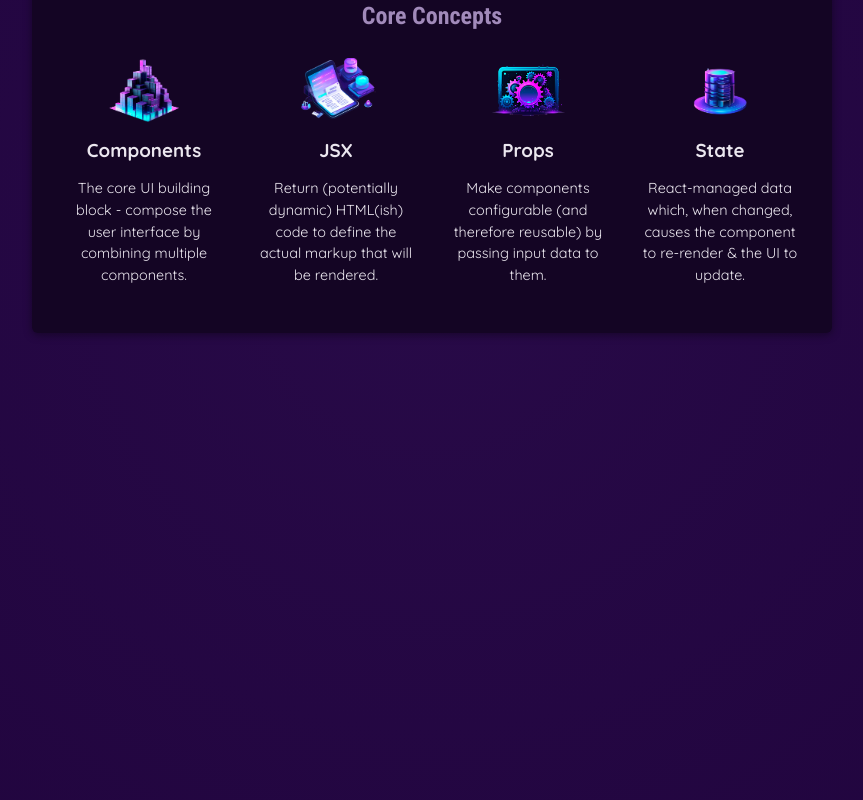
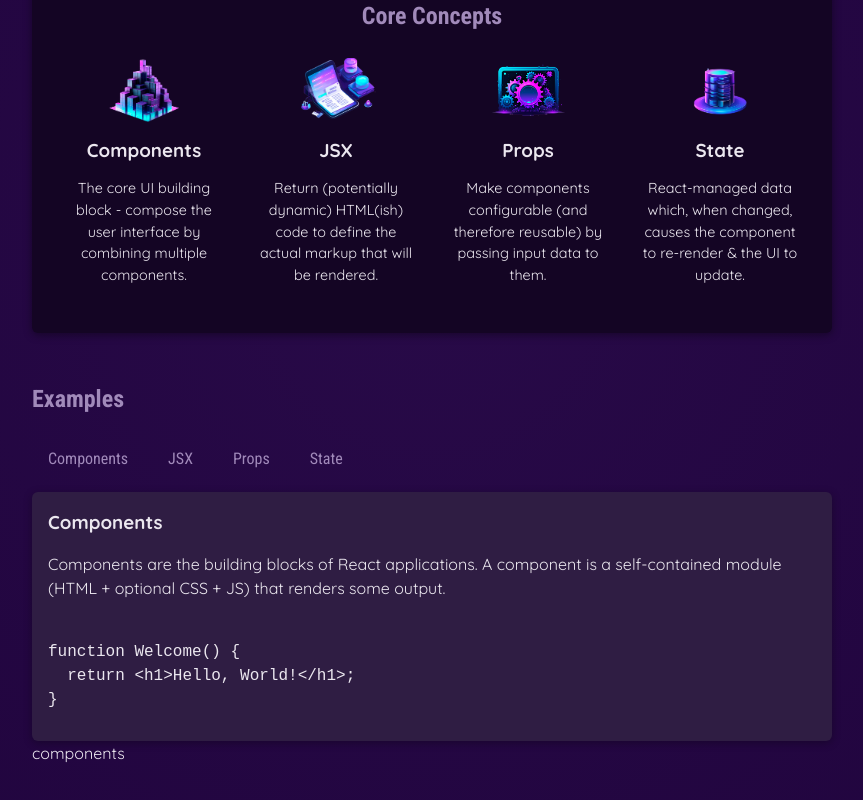
Before and after one commit to lokesh-kumar-m/React-coding, a React (Vite) app: page / in a window 1280 px wide. Shown: the part 366-1166 px from the top of the page, without its empty margins (208-1071 px from the left). Built offline with nearby package versions, Linux system fonts and the light colour scheme.

Commit message:
state and events

```diff
--- a/data.js
+++ b/data.js
@@ -29,3 +29,54 @@
       'React-managed data which, when changed, causes the component to re-render & the UI to update.',
   },
 ];
+
+export const EXAMPLES = {
+  components: {
+    title: 'Components',
+    description:
+      'Components are the building blocks of React applications. A component is a self-contained module (HTML + optional CSS + JS) that renders some output.',
+    code: `
+function Welcome() {
+  return <h1>Hello, World!</h1>;
+}`,
+  },
+  jsx: {
+    title: 'JSX',
+    description:
+      'JSX is a syntax extension to JavaScript. It is similar to a template language, but it has full power of JavaScript (e.g., it may output dynamic content).',
+    code: `
+<div>
+  <h1>Welcome {userName}</h1>
+  <p>Time to learn React!</p>
+</div>`,
+  },
+  props: {
+    title: 'Props',
+    description:
+      'Components accept arbitrary inputs called props. They are like function arguments.',
+    code: `
+function Welcome(props) {
+  return <h1>Hello, {props.name}</h1>;
+}`,
+  },
+  state: {
+    title: 'State',
+    description:
+      'State allows React components to change their output over time in response to user actions, network responses, and anything else.',
+    code: `
+function Counter() {
+  const [isVisible, setIsVisible] = useState(false);
+
+  function handleClick() {
+    setIsVisible(true);
+  }
+
+  return (
+    <div>
+      <button onClick={handleClick}>Show Details</button>
+      {isVisible && <p>Amazing details!</p>}
+    </div>
+  );
+}`,
+  },
+};
--- a/src/App.jsx
+++ b/src/App.jsx
@@ -1,9 +1,17 @@
-import React from "react";
+import React,{useState} from "react";
 import Header from "./components/header";
 import Cards from "./components/cards";
 import { CORE_CONCEPTS } from "../data";
+import { EXAMPLES } from "../data";
+import TabButton from "./components/tabButton";
+
 
 function App() {
+  const [tabContent,setContent]=useState('components')
+
+  function handleClick(element){
+    setContent(element)
+  }
   return (
     <div>
       <Header />
@@ -17,6 +25,25 @@
             <Cards {...CORE_CONCEPTS[3]}/>
           </ul>
         </section>
+        <section id="examples">
+          <h2>Examples</h2>
+          <menu>
+            <TabButton clickEvent={()=>handleClick("components")}>Components</TabButton>
+            <TabButton clickEvent={()=>handleClick("jsx")}>JSX</TabButton>
+            <TabButton clickEvent={()=>handleClick("props")}>Props</TabButton>
+            <TabButton clickEvent={()=>handleClick("state")}>State</TabButton>
+          </menu>
+          <div id="tab-content">
+            <h3>{EXAMPLES[tabContent].title}</h3>
+            <p>{EXAMPLES[tabContent].description}</p>
+            <pre>
+              <code>
+              {EXAMPLES[tabContent].code}
+              </code>
+            </pre>
+          </div>
+          {tabContent}
+        </section>
       </main>
     </div>
   );
--- /dev/null
+++ b/src/components/tabButton.jsx
@@ -0,0 +1,12 @@
+import React from "react";
+
+const TabButton = ({children,clickEvent})=>{
+
+    return(
+        <li>
+            <button onClick={clickEvent}>{children}</button>
+        </li>
+    );
+}
+
+export default TabButton;
```
